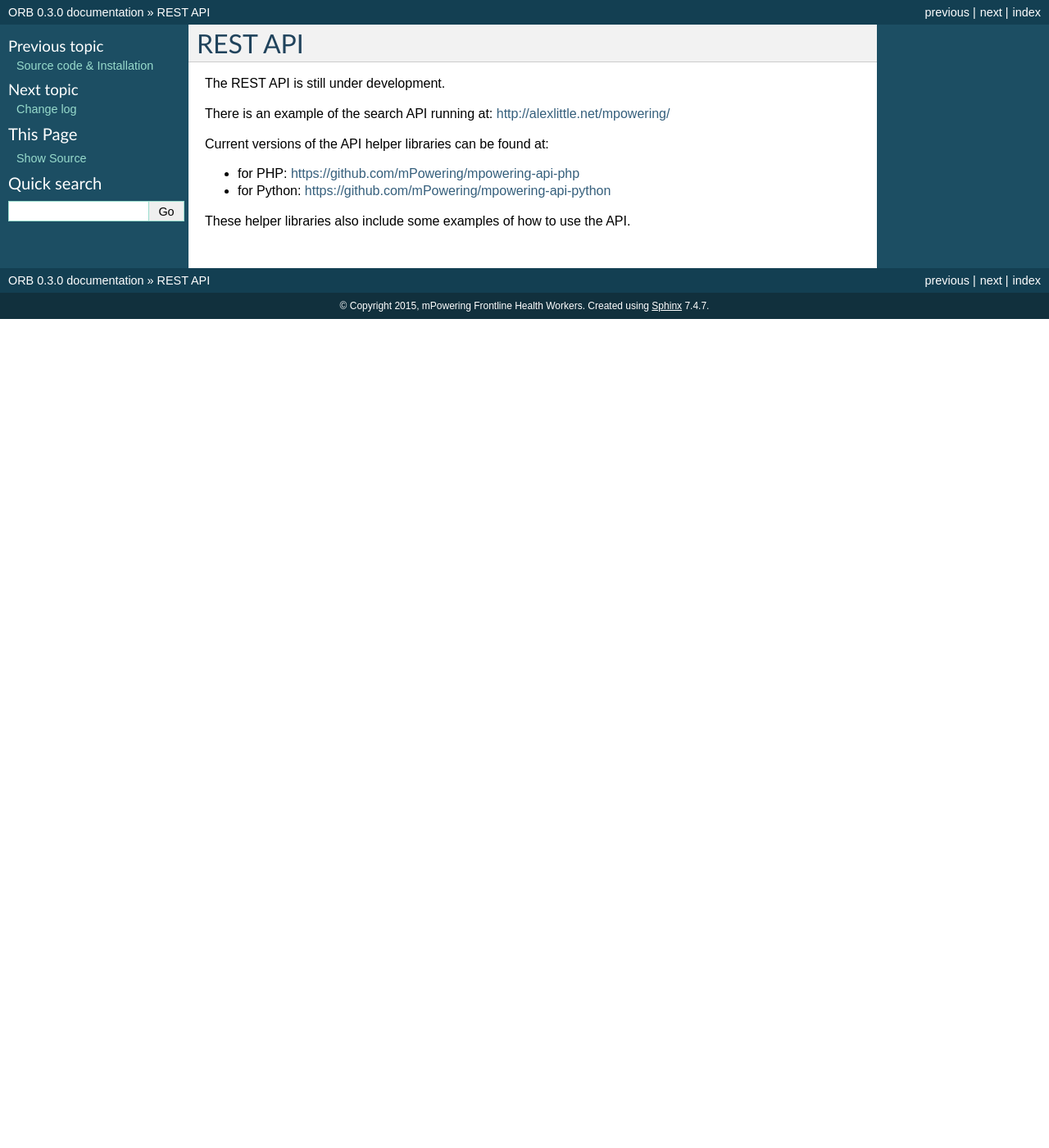
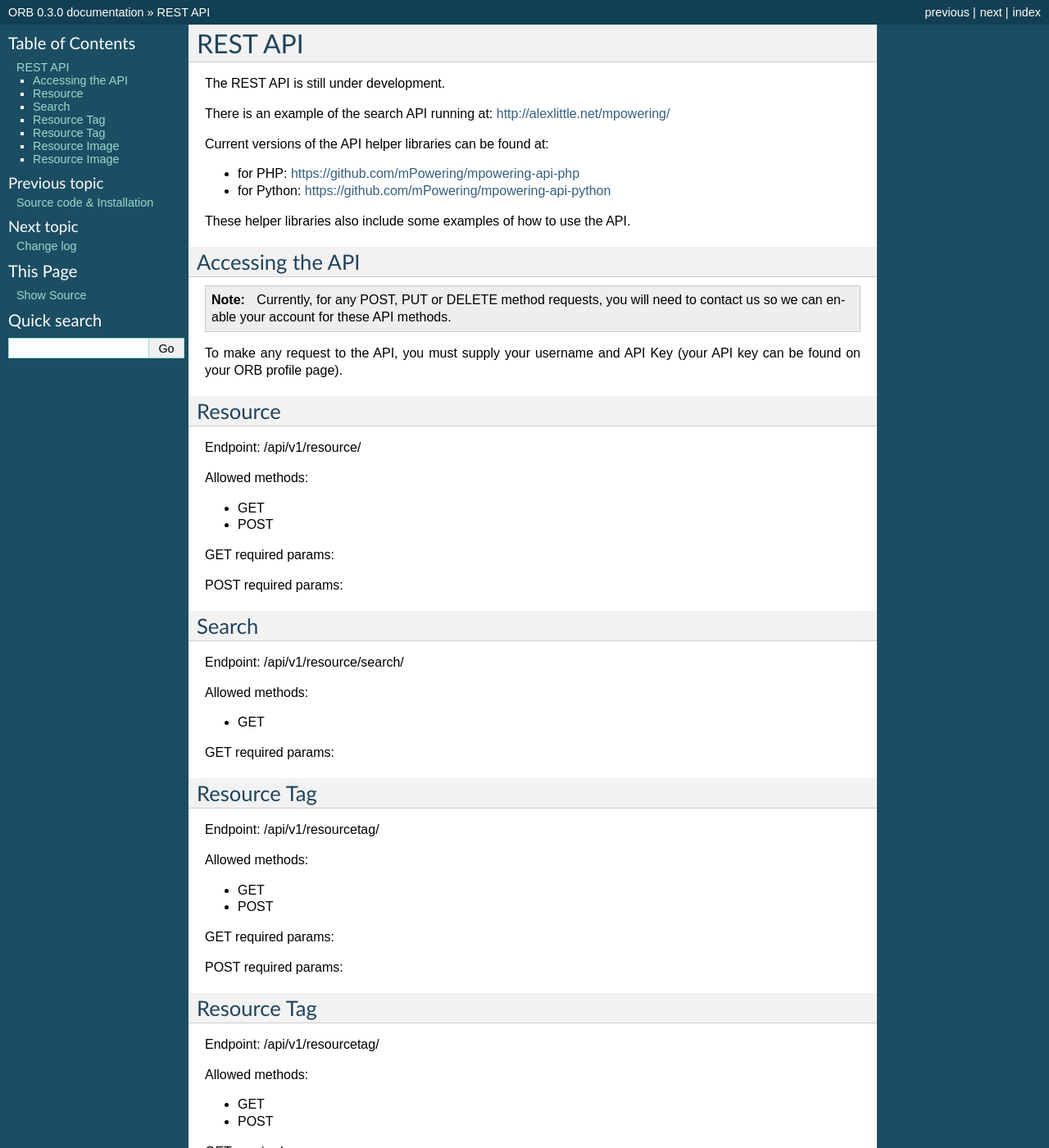
Before and after one commit to mPowering/django-orb, a Sphinx documentation site: the page built from docs/restapi.rst, in a window 1280 px wide and 1400 px high. Shown: the whole window at 82% size. Built offline with Sphinx 7.4.7, drawn with Linux system fonts in a browser that asks for light colours; some of the changed text lies outside the part shown.

Commit message:
OPEN - task 215: How to auto add API docs http://github.com/mpowering/django-orb/issues/issue/215

```diff
--- a/docs/restapi.rst
+++ b/docs/restapi.rst
@@ -12,3 +12,88 @@ Current versions of the API helper libraries can be found at:
 * for Python: https://github.com/mPowering/mpowering-api-python
 
 These helper libraries also include some examples of how to use the API.
+
+Accessing the API
+------------------
+
+.. note::
+	Currently, for any POST, PUT or DELETE method requests, you will need to contact us so we can enable your account for these API methods.
+
+To make any request to the API, you must supply your username and API Key (your API key can be found on your ORB profile page).
+
+Resource
+----------
+
+Endpoint: /api/v1/resource/
+
+Allowed methods:
+
+* GET
+* POST
+
+GET required params:
+
+POST required params:
+
+
+Search
+------
+Endpoint: /api/v1/resource/search/
+
+Allowed methods:
+
+* GET
+
+GET required params:
+
+
+
+Resource Tag
+------------
+Endpoint: /api/v1/resourcetag/
+
+Allowed methods:
+
+* GET
+* POST
+
+GET required params:
+
+POST required params:
+
+
+Resource Tag
+------------
+Endpoint: /api/v1/resourcetag/
+
+Allowed methods:
+
+* GET
+* POST
+
+GET required params:
+
+POST required params:
+
+Resource Image
+--------------
+
+Endpoint: /api/upload/image/
+
+Allowed methods:
+
+* POST
+
+POST required params:
+
+
+Resource Image
+--------------
+
+Endpoint: /api/upload/file/
+
+Allowed methods:
+
+* POST
+
+POST required params:
```
Also changed, not shown: 2 other files.
